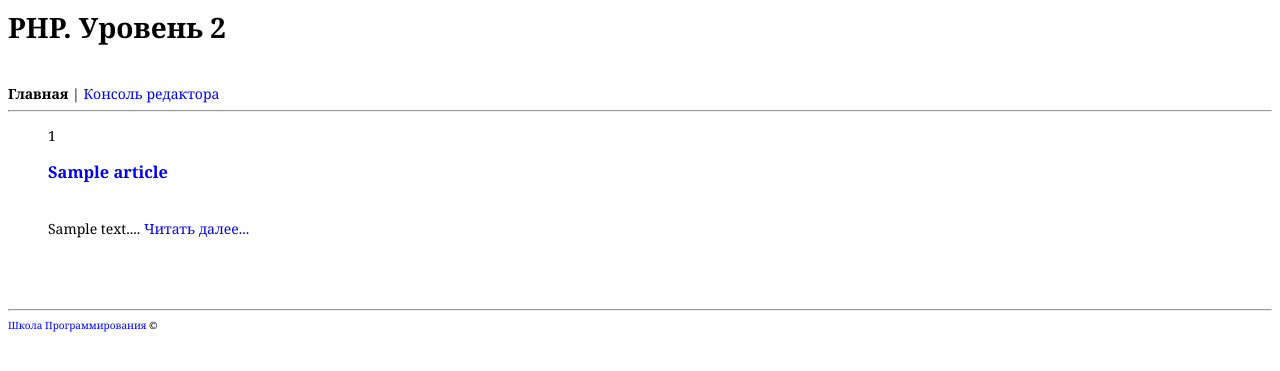
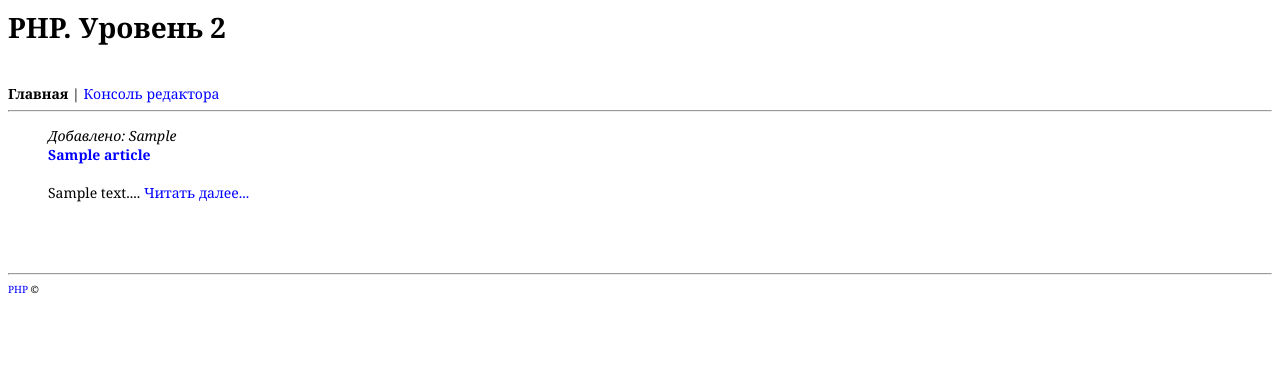
Before and after one commit to Abilis/php_common, a PHP site: page / in a window 1280 px wide. Shown: the top 371 px of the page. Run offline with PHP 8.4, Linux system fonts and the light colour scheme; tables that the repository leaves empty or names only in its code hold one stand-in row (values such as "Sample post").

Commit message:
Реализована добавка времени публикации статьи

```diff
--- a/Lesson_2/model.php
+++ b/Lesson_2/model.php
@@ -5,7 +5,7 @@
 function articles_all()
 {
 	// Запрос.
-	$query = "SELECT * FROM articles ORDER BY id_article DESC";
+	$query = "SELECT * FROM articles ORDER BY dt_article DESC";
 	$result = mysql_query($query);
 
 	if (!$result)
@@ -70,11 +70,14 @@ function articles_new($title, $content)
     $content = htmlspecialchars($content);
 
 	// Запрос.
-	$t = "INSERT INTO articles (title, content) VALUES ('%s', '%s')";
+    $dt_article = date('Y-m-j G:i:s');
+
+	$t = "INSERT INTO articles (title, content, dt_article) VALUES ('%s', '%s', '%s')";
 
 	$query = sprintf($t,
 	                 mysql_real_escape_string($title),
-	                 mysql_real_escape_string($content));
+	                 mysql_real_escape_string($content),
+                     $dt_article);
 
 	$result = mysql_query($query);
 
@@ -87,8 +90,8 @@ function articles_new($title, $content)
 //
 // Изменить статью
 //
-function articles_edit($id_article, $title, $content)
-{
+function articles_edit($id_article, $title, $content) {
+
 	//Подготовка
     $title = trim($title);
     $content = trim($content);
@@ -162,8 +165,7 @@ function articles_delete($id_article) {
 //
 function articles_intro($article)
 {
-	 // TODO
-	// $article - это ассоциативный массив, представляющий статью
+    // $article - это ассоциативный массив, представляющий статью
     $article['content'] = mb_substr($article['content'], 0, 500) . '...';
     return $article;
 }
--- a/Lesson_2/theme/article.php
+++ b/Lesson_2/theme/article.php
@@ -15,7 +15,7 @@
 
 
 
-                <?=$article_current['id_article']?> <br />
+                <i>Добавлено: <?=$article_current['dt_article']?></i> <br />
                 <b><?=$article_current['title']?></b><br />
                 <p><?=$article_current['content']?></p>
                 <br /> <br />
@@ -27,6 +27,6 @@
 
 	</ul>
 	<hr/>
-	<small><a href="http://prog-school.ru">Школа Программирования</a> &copy;</small>
+	<small><a href="http://php.net/manual/ru/">PHP</a> &copy;</small>
 </body>
 </html>
--- a/Lesson_2/theme/edit.php
+++ b/Lesson_2/theme/edit.php
@@ -16,7 +16,9 @@
             Название:
 		<br/>
         <input type="hidden" name="id_article" value="<?=$article_current['id_article']?>" />
-
+            <input type="hidden" name="dt_article" value="<?=$article_current['dt_article']?>" />
+		<label><i>Добавлено: <?=$article_current['dt_article']?></i></label>
+		<br/>
 		<input type="text" name="title" value="<?=$article_current['title']?>" />
 		<br/>
 		<br/>
@@ -27,6 +29,6 @@
 		<input type="submit" value="Отредактировать" />
         </form>
 	<hr/>
-	<small><a href="http://prog-school.ru">Школа Программирования</a> &copy;</small>
+	<small><a href="http://php.net/manual/ru/">PHP</a> &copy;</small>
 </body>
 </html>
--- a/Lesson_2/theme/index.php
+++ b/Lesson_2/theme/index.php
@@ -31,9 +31,9 @@ content - текст
 
 		<?php foreach ($articles_intro as $article_intro): ?>
 
-                <?=$article_intro['id_article']?> <br />
-        <h3><a href="article.php?id=<?=$article_intro['id_article']?>"><?=$article_intro['title']?></a></h3>
-        <br />
+                <i>Добавлено: <?=$article_intro['dt_article']?></i> <br />
+                <b><a href="article.php?id=<?=$article_intro['id_article']?>"><?=$article_intro['title']?></a></b>
+        <br /> <br />
                 <?=$article_intro['content']?>
                     <a href="article.php?id=<?=$article_intro['id_article']?>">Читать далее...</a>
         <br /> <br /> <br /> <br />
@@ -45,6 +45,6 @@ content - текст
 
 	</ul>
 	<hr/>
-	<small><a href="http://prog-school.ru">Школа Программирования</a> &copy;</small>
+	<small><a href="http://php.net/manual/ru/">PHP</a> &copy;</small>
 </body>
 </html>
--- a/Lesson_2/theme/new.php
+++ b/Lesson_2/theme/new.php
@@ -32,6 +32,6 @@ $content - содержание
 		<input type="submit" value="Добавить" />
 	</form>
 	<hr/>
-	<small><a href="http://prog-school.ru">Школа Программирования</a> &copy;</small>
+	<small><a href="http://php.net/manual/ru/">PHP</a> &copy;</small>
 </body>
 </html>
```
Also changed, not shown: Lesson_2/edit.php (+8 -1 lines), Lesson_2/theme/editor.php (+4 -3 lines).
